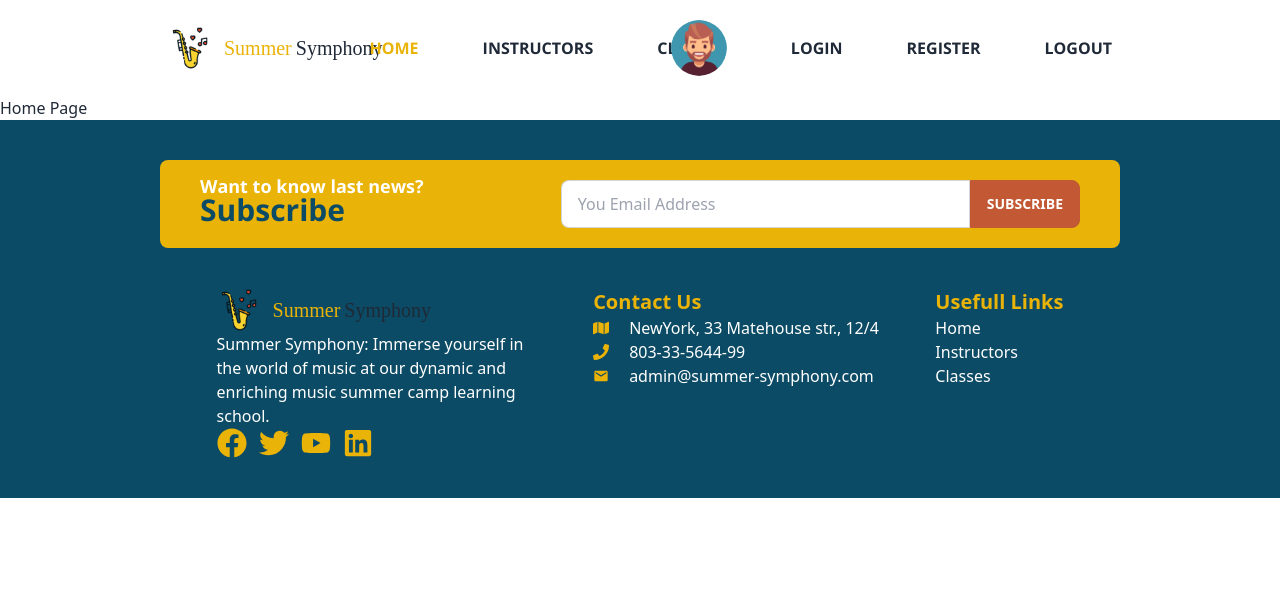
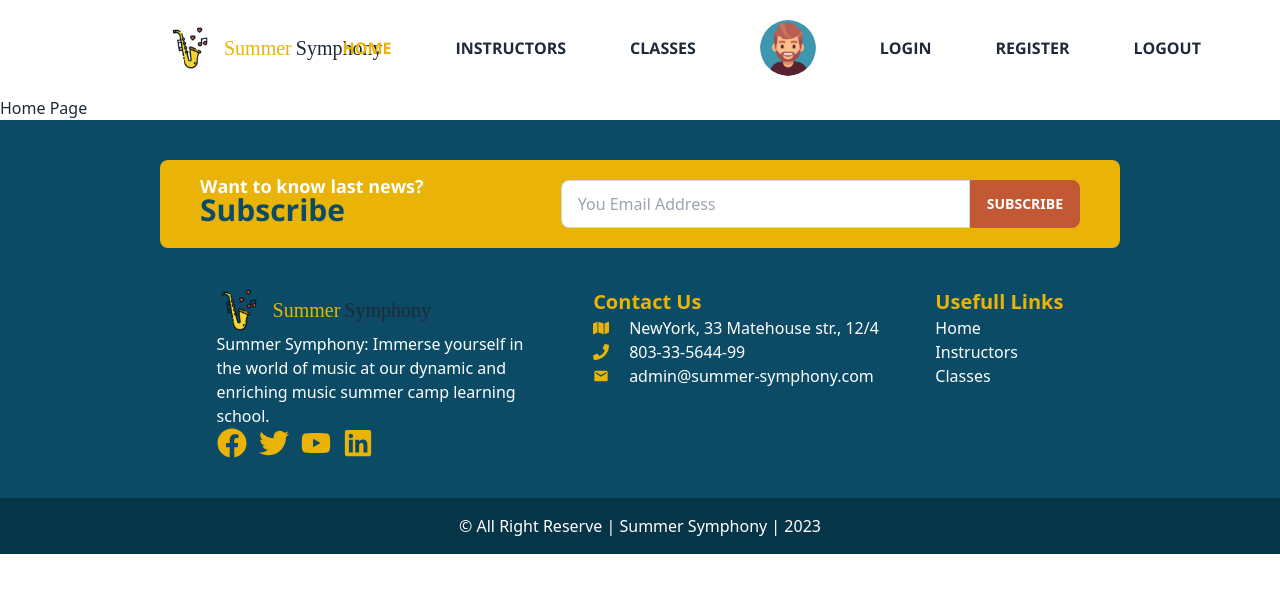
Before and after one commit to mshipan/summer-symphony-client, a React (Vite) app: page / in a window 1280 px wide. Shown: the top 592 px of the page. Built offline with nearby package versions, Linux system fonts and the light colour scheme; a web font is replaced by a local one.

Commit message:
updated navbar and footer

```diff
--- a/src/Components/Shared/Footer.jsx
+++ b/src/Components/Shared/Footer.jsx
@@ -12,9 +12,10 @@ import { MdEmail } from "react-icons/md";
 import { Link } from "react-router-dom";
 const Footer = () => {
   return (
+    <>
       <div className="bg-[#0c4b65] py-10">
         <div className="flex flex-col md:flex-row lg:flex-row items-center justify-between bg-yellow-500 px-10 py-5 w-[75%] mx-auto rounded-lg mb-10">
-        <div>
+          <div className="text-center md:text-left lg:text-left mb-3 md:mb-0 lg:mb-0">
             <h1 className="text-lg font-bold font-OpenSans text-white leading-3">
               Want to know last news?
             </h1>
@@ -28,7 +29,7 @@ const Footer = () => {
                 <input
                   type="text"
                   placeholder="You Email Address"
-                className="input input-bordered md:pr-40 lg:pr-40"
+                  className="input input-bordered md:pr-40 lg:pr-40 w-1/2 md:w-full lg:w-full"
                 />
                 <button className="text-white btn bg-[#c25934] border-[#c25934] hover:bg-[#0c4b65] hover:border-[#0c4b65]">
                   subscribe
@@ -99,7 +100,10 @@ const Footer = () => {
                 </Link>
               </li>
               <li>
-              <Link to="/classes" className="text-white hover:text-yellow-500">
+                <Link
+                  to="/classes"
+                  className="text-white hover:text-yellow-500"
+                >
                   Classes
                 </Link>
               </li>
@@ -107,6 +111,10 @@ const Footer = () => {
           </div>
         </div>
       </div>
+      <div className="bg-[#073548] text-white py-4 text-center">
+        <h1>&copy; All Right Reserve | Summer Symphony | 2023</h1>
+      </div>
+    </>
   );
 };
 
--- a/src/Components/Shared/Navbar.jsx
+++ b/src/Components/Shared/Navbar.jsx
@@ -36,6 +36,36 @@ const Navbar = () => {
           Classes
         </NavLink>
       </li>
+      <li className="hidden md:block lg:block">
+        <img
+          src={demoUser}
+          className="w-14 rounded-full"
+          alt="User Profile Photo"
+        />
+      </li>
+      <li>
+        <NavLink
+          className={({ isActive }) =>
+            isActive ? "text-yellow-500 navLinkClass" : "navLinkClass"
+          }
+          to="/login"
+        >
+          Login
+        </NavLink>
+      </li>
+      <li>
+        <NavLink
+          className={({ isActive }) =>
+            isActive ? "text-yellow-500 navLinkClass" : "navLinkClass"
+          }
+          to="/register"
+        >
+          Register
+        </NavLink>
+      </li>
+      <li>
+        <button className="navLinkClass">LogOut</button>
+      </li>
     </>
   );
   return (
@@ -61,7 +91,7 @@ const Navbar = () => {
             </label>
             <ul
               tabIndex={0}
-              className="menu menu-sm dropdown-content mt-3 p-2 shadow bg-base-100 rounded-box w-52"
+              className="menu menu-sm dropdown-content mt-3 p-2 shadow bg-base-100 rounded-box w-52 z-10"
             >
               {navItems}
             </ul>
@@ -82,32 +112,12 @@ const Navbar = () => {
         <div className="navbar-center hidden lg:flex">
           <ul className="flex items-center gap-16 px-1">{navItems}</ul>
         </div>
-        <div className="navbar-end hidden lg:flex gap-16">
+        <div className="navbar-end md:hidden lg:hidden gap-16">
           <img
             src={demoUser}
             className="w-14 rounded-full"
             alt="User Profile Photo"
           />
-
-          <NavLink
-            className={({ isActive }) =>
-              isActive ? "text-yellow-500 navLinkClass" : "navLinkClass"
-            }
-            to="/login"
-          >
-            Login
-          </NavLink>
-
-          <NavLink
-            className={({ isActive }) =>
-              isActive ? "text-yellow-500 navLinkClass" : "navLinkClass"
-            }
-            to="/register"
-          >
-            Register
-          </NavLink>
-
-          <button className="navLinkClass">LogOut</button>
         </div>
       </div>
     </div>
```
Lines whose indentation alone changed are shown as unchanged.
